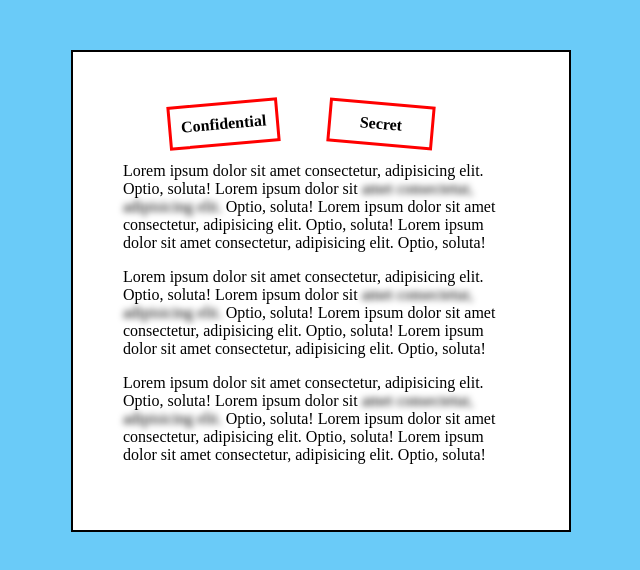
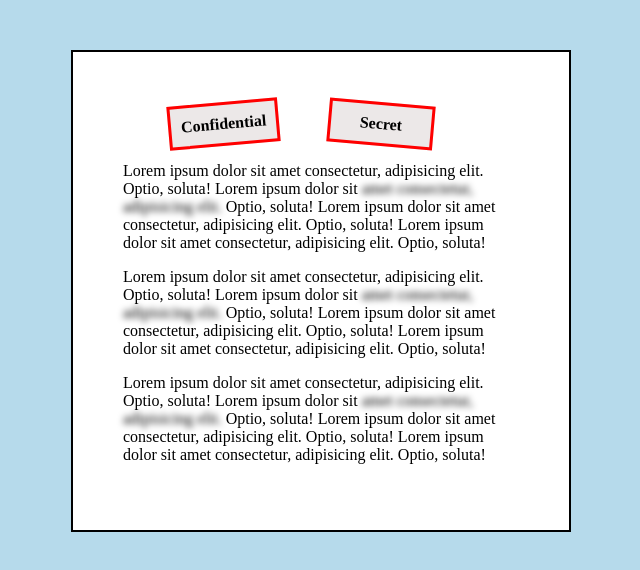
Before and after one commit to iamlopsang/css-projects, a plain HTML site: page border-box/border-box.html in a window 1280 px wide. Shown: the whole page, without its empty margins (319-959 px from the left). Drawn offline with Linux system fonts and the light colour scheme.

Commit message:
feat: update background color and restructure styles in Main Content and Labels sections

```diff
--- a/border-box/CSS/styles.css
+++ b/border-box/CSS/styles.css
@@ -1,17 +1,14 @@
+/* ---------- Page Body ---------- */
+
 body {
-    background-color: #68caf8fa;
+    background-color: #b5daebfa;
     margin: 0;
 }
 
+
+/* ---------- Main Content Container ---------- */
+
 .content-layout {
-    /* max-width: 600px;
-    margin: 40px auto;
-    padding: 20px;
-    box-sizing: border-box;
-    display:block;
-    background-color: #ffffffc0;
-    color: #333;
-    font-size: 20px; */
     width: 500px;
     padding: 50px;
     margin-top: 50px;
@@ -23,25 +20,37 @@ body {
     font-family: 'Times New Roman', Times, serif;
 }
 
-#confidential , #secret {
+
+/* ---------- Confidential and Secret Labels ---------- */
+
+#confidential, #secret {
     border: 3px solid #ff0000;
     display: inline-block;
     margin-left: 45px;
     padding: 10px;
     font-weight: bold;
-    content: justify;
     text-align: center;
+    background-color: #ece8e8;
 }
 
-.blur{
+
+/* ---------- Blurred Text Effect ---------- */
+
+.blur {
     filter: blur(3px);
 }
 
-#confidential{
+
+/* ---------- Confidential Label Rotation ---------- */
+
+#confidential {
     transform: rotate(-5deg);
 }
 
-#secret{
+
+/* ---------- Secret Label Rotation ---------- */
+
+#secret {
     transform: rotate(5deg);
     width: 80px;
     text-align: center;
```
